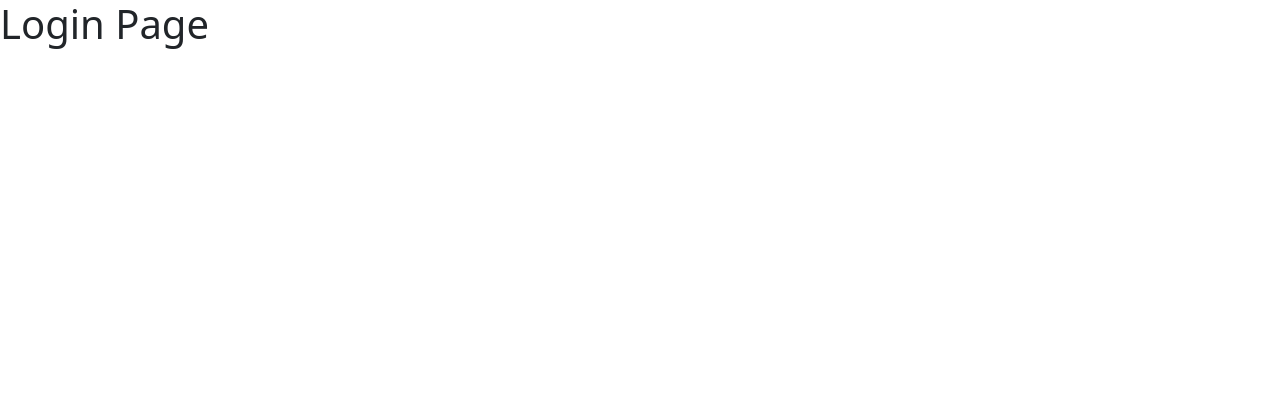
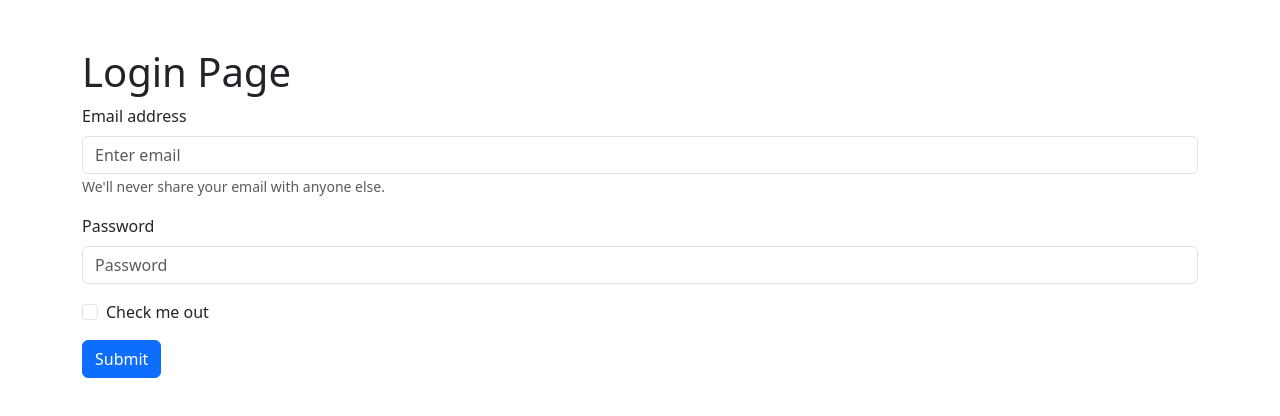
Before and after one commit to sangwon432/ecommerce_front, a React (Create React App) app: page /login in a window 1280 px wide. Shown: the top 416 px of the page. Built offline with nearby package versions, Linux system fonts and the light colour scheme.

Commit message:
email send, code 보내기

```diff
--- a/src/pages/Login.js
+++ b/src/pages/Login.js
@@ -1,10 +1,68 @@
-import React from 'react';
+import React, {useState} from 'react';
+import {Button, Container, Form, Row} from "react-bootstrap";
+import axios from "axios";
 
 const Login = () => {
+
+    const [email, setEmail] = useState("")
+    const [password, setPassword] = useState("")
+
+    const submitHandler = async (e) => {
+        e.preventDefault()
+        const userInput = {
+            email, password
+        }
+
+        try {
+            const {data, status} = await axios.post("http://localhost:8000/api/auth/login", userInput)
+            console.log("++++++++", status)
+            if (status === 200) {
+
+                alert("login success")
+            }
+        } catch (err) {
+            console.log(err.message)
+        }
+    }
+
     return (
-        <div>
+        <Container className={"mt-5"}>
             <h1>Login Page</h1>
-        </div>
+            <Row>
+                <Form onSubmit={submitHandler}>
+                    <Form.Group className="mb-3">
+                        <Form.Label>Email address</Form.Label>
+                        <Form.Control
+                            type="email"
+                            placeholder="Enter email"
+                            value={email}
+                            onChange={(e)=> setEmail(e.target.value)}
+                        />
+                        <Form.Text className="text-muted">
+                            We'll never share your email with anyone else.
+                        </Form.Text>
+                    </Form.Group>
+
+                    <Form.Group className="mb-3">
+                        <Form.Label>Password</Form.Label>
+                        <Form.Control
+                            type="password"
+                            placeholder="Password"
+                            value={password}
+                            onChange={(e) => setPassword(e.target.value)}
+                        />
+                    </Form.Group>
+                    <Form.Group className="mb-3" controlId="formBasicCheckbox">
+                        <Form.Check type="checkbox" label="Check me out" />
+                    </Form.Group>
+                    <Button variant="primary" type="submit">
+                        Submit
+                    </Button>
+                </Form>
+
+
+            </Row>
+        </Container>
     );
 };
 
--- a/src/pages/Signup.js
+++ b/src/pages/Signup.js
@@ -1,4 +1,4 @@
-import React, {useState} from 'react';
+import React, {useEffect, useState} from 'react';
 import {Button, Container, Form, Row} from "react-bootstrap";
 import axios from "axios";
 
@@ -9,13 +9,39 @@ const Signup = () => {
     const [password, setPassword] = useState("")
     const [confirmPW, setConfirmPW] = useState("")
 
-    // const [emailBtnActive, setEmailBtnActive] = useState(false)
+    const [isEmailValid, setIsEmailValid] = useState(false)
+    const [isCodeView, setIsCodeView] = useState(false)
 
     const [over14, setOver14] = useState(false)
     const [agreeOfTerms, setAgreeOfTerms] = useState(false)
     const [agreeOfPersonalInfo, setAgreeOfPersonalInfo] = useState(false)
     const [agreeOfMarketing, setAgreeOfMarketing] = useState(false)
     const [agreeOfEvent, setAgreeOfEvent] = useState(false)
+
+    console.log(isCodeView)
+
+    // useEffect(() => {
+    //     const emailRegex = /^[^\\s@]+@[^\\s@]+\\.[^\\s@]+$/;
+    //     setIsEmailValid(emailRegex.test(email))
+    // }, [email]);
+    useEffect(() => {
+        const emailRegex = /^[^\s@]+@[^\s@]+\.[^\s@]+$/;
+        setIsEmailValid(emailRegex.test(email))
+    }, [email]);
+
+    const sendEmailCode = async (e) => {
+        e.preventDefault()
+
+        try {
+            const {status} = await axios.post("http://localhost:8000/api/auth/email/send", {email})
+            if (status === 200) {
+                setIsCodeView(true)
+            }
+
+        } catch (err) {
+            console.log(err)
+        }
+    }
 
     const submitHandler = async (e) => {
         e.preventDefault()
@@ -32,6 +58,8 @@ const Signup = () => {
             alert("please check agree")
             return
         }
+
+
 
         try {
             const {data, status} = await axios.post("http://localhost:8000/api/auth/signup", userInput)
@@ -72,21 +100,34 @@ const Signup = () => {
                                       placeholder="Enter email"
                                       value={email}
                                       onChange={(e)=> setEmail(e.target.value)}
+                                      isValid={isEmailValid}
                         />
                         <Form.Text className="text-muted">
                             We'll never share your email with anyone else.
                         </Form.Text>
                     </Form.Group>
 
-                    {/*<div className="d-grid gap-2 mb-3">*/}
-                    {/*    <Button variant="primary" size="lg" disabled>*/}
-                    {/*        이메일 인증하기*/}
-                    {/*    </Button>*/}
-                    {/*</div>*/}
+                    <div className="d-grid gap-2 mb-3">
+                        <Button variant="primary" size="lg" disabled={!isEmailValid} onClick={sendEmailCode}>
+                            이메일 인증하기
+                        </Button>
+                    </div>
 
-                    {/*{emailBtnActive ? (*/}
+                    {isCodeView ? (
+                        <div className={"mb-5"}>
+                            <Form.Group className="mb-3">
+                                <Form.Label>code</Form.Label>
+                                <Form.Control type="text"
+                                              placeholder="code"/>
+                            </Form.Group>
+                            <div className="d-grid gap-2 mb-3">
+                                <Button variant="primary" size="lg" disabled={!isEmailValid} onClick={sendEmailCode}>
+                                    코드 인증하기
+                                </Button>
+                            </div>
+                        </div>
 
-                    {/*) : null}*/}
+                    ) : null}
 
                     <Form.Group className="mb-3">
                         <Form.Label>Password</Form.Label>
```
